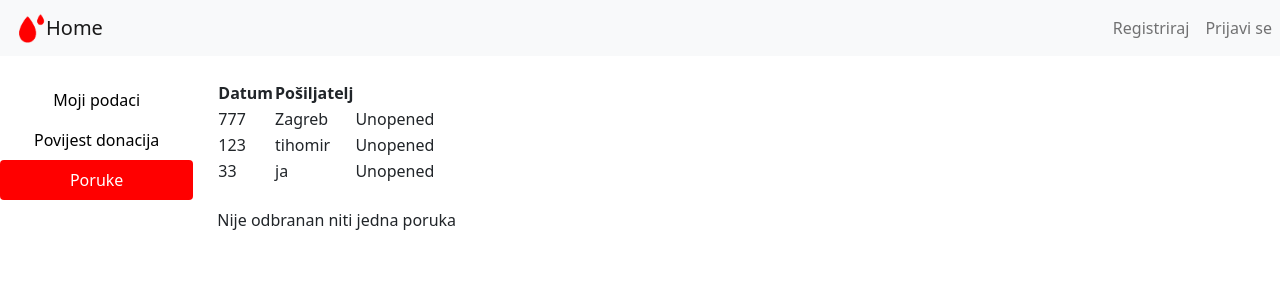
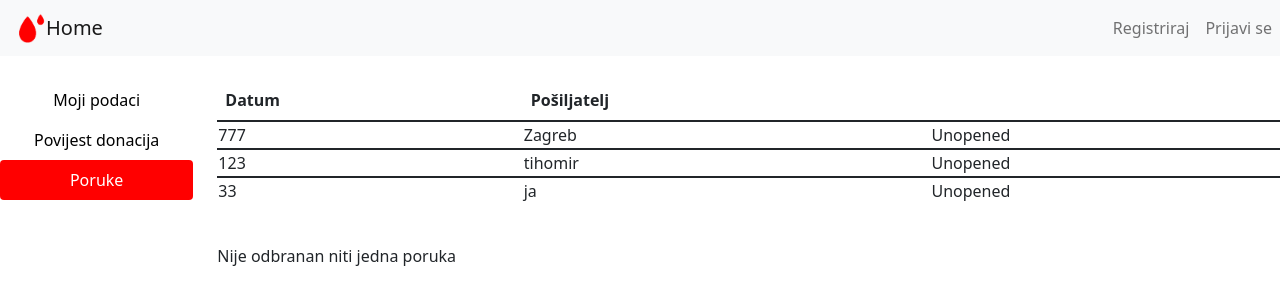
Before and after one commit to Hatej/true-blood, a React (Create React App) app in the folder IzvorniKod/trueBlood/frontend/: page /donor in a window 1280 px wide. Both pictures are taken after a click on the tab "Poruke". Shown: the top 304 px of the page. Built offline with nearby package versions, Linux system fonts and the light colour scheme; no server answers.

Commit message:
Donorove poruke napravaljene

```diff
--- a/IzvorniKod/trueBlood/frontend/src/components/DonorComponents/Messages.js
+++ b/IzvorniKod/trueBlood/frontend/src/components/DonorComponents/Messages.js
@@ -1,4 +1,6 @@
 import React from 'react';
+import { Table } from 'react-bootstrap';
+
 
 function Messages(props) {
 
@@ -25,12 +27,16 @@ function Messages(props) {
     return(
         <div>
             <div>
-                <table>
-                    <tr>
-                        <th>Datum</th>
-                        <th>Pošiljatelj</th>
+                <Table>
 
-                    </tr>
+                    <thead>
+                        <tr>
+                            <th>Datum</th>
+                            <th>Pošiljatelj</th>
+                        </tr>
+                    </thead>
+
+
 
                     {listOfMessages.map(message =>
 
@@ -40,12 +46,13 @@ function Messages(props) {
                                 <td>{message.opened ? "Opened" : "Unopened" }</td>
                             </tr>
                     )}
-                </table>
+
+                </Table>
             </div>
             <br/>
             {activeMessage === undefined ? "Nije odbranan niti jedna poruka" : ""}
             <div hidden={activeMessage === undefined}>
-                <p>Sender:{activeMessage === undefined ? "" : activeMessage.sender} Date:{activeMessage === undefined ? "" : activeMessage.date}</p>
+                <p><b>Sender:</b>{activeMessage === undefined ? "" : activeMessage.sender} <b>Date:</b>{activeMessage === undefined ? "" : activeMessage.date}</p>
                 <hr/>
                 <div>
                     {activeMessage === undefined ? "" : activeMessage.messageText}
```
